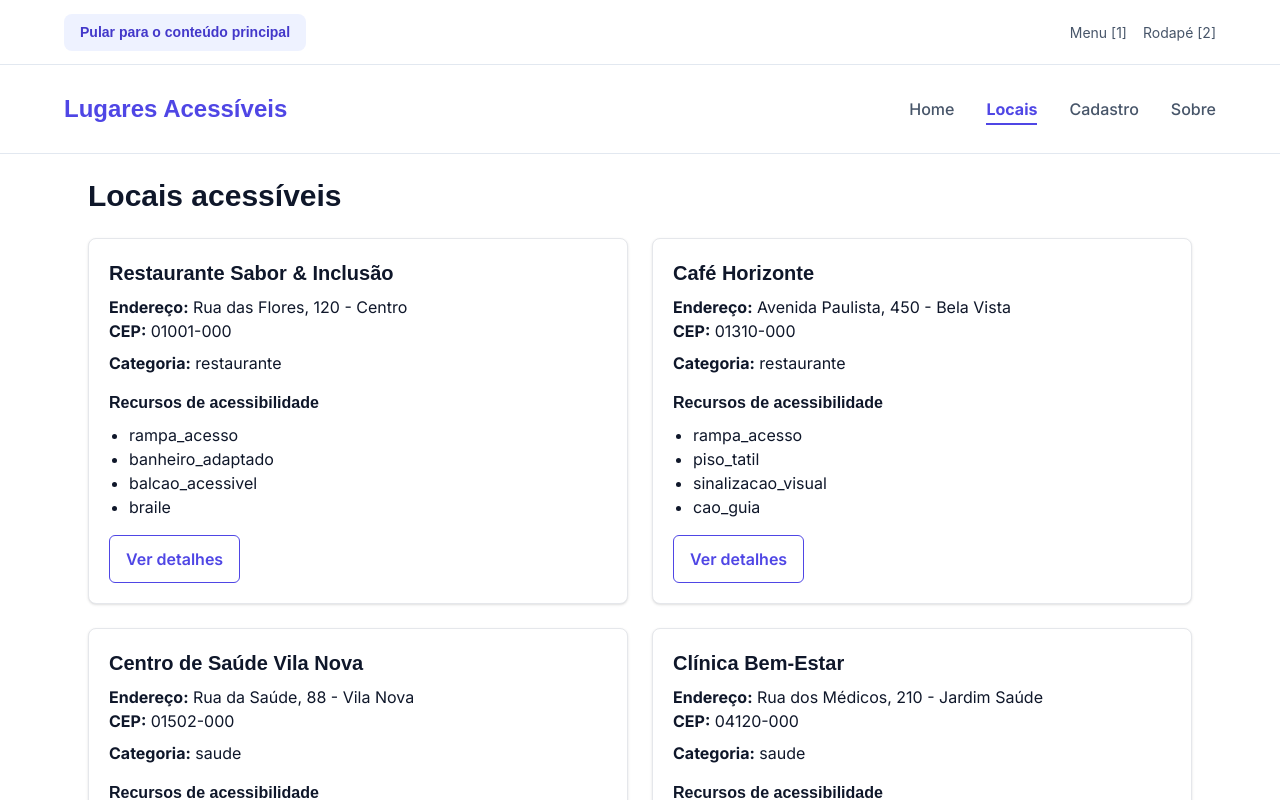
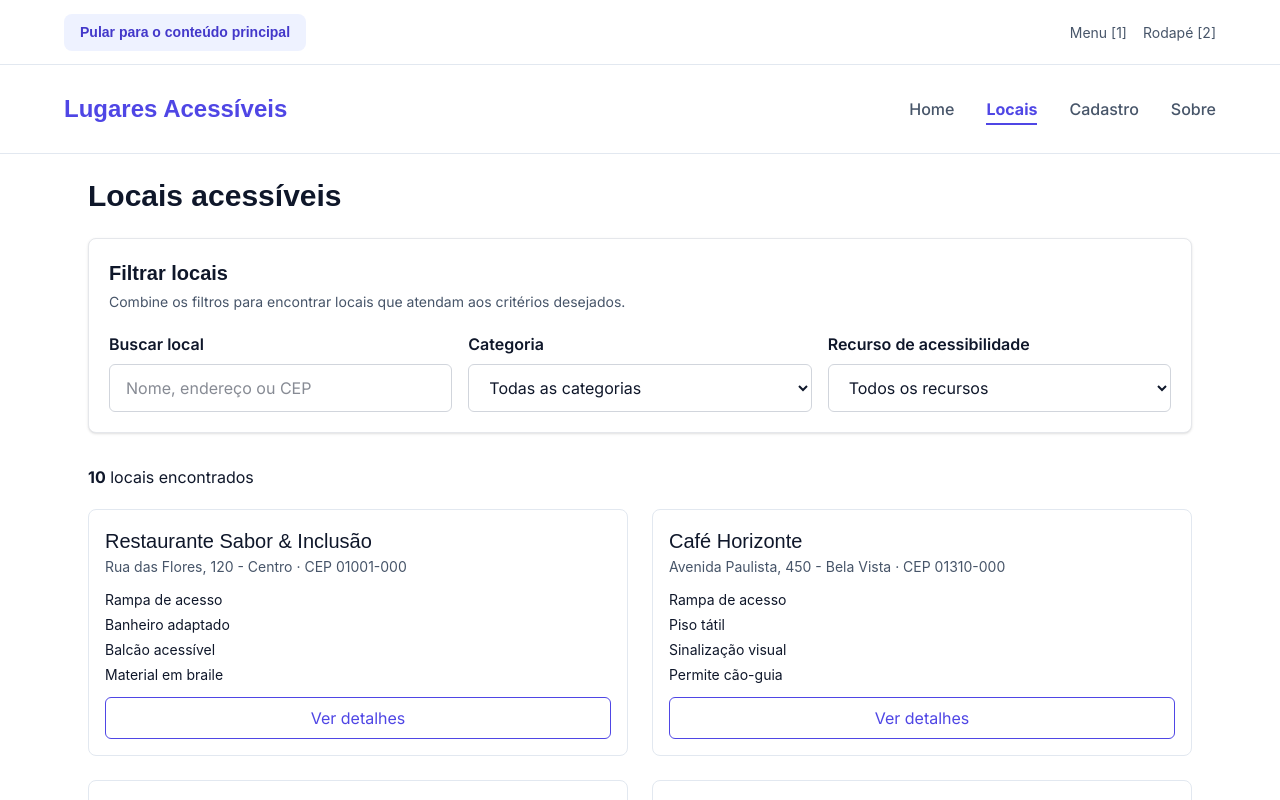
Before and after one commit to 1TDSPH-26/portal-locais-acessiveis, a React (Vite) app: page /locais in a window 1280 px wide. Shown: the top 800 px of the page. Built offline with nearby package versions, Linux system fonts and the light colour scheme; a web font is replaced by a local one.

Commit message:
feat: add combined filters interface

```diff
--- /dev/null
+++ b/src/data/rotulos.ts
@@ -0,0 +1,24 @@
+import type { Categoria, RecursoAcessibilidade } from '../types/local'
+
+export const CATEGORIA_LABELS: Record<Categoria, string> = {
+  restaurante: 'Restaurante',
+  saude: 'Saúde',
+  educacao: 'Educação',
+  lazer: 'Lazer',
+  servico_publico: 'Serviço público',
+}
+
+export const RECURSO_LABELS: Record<RecursoAcessibilidade, string> = {
+  rampa_acesso: 'Rampa de acesso',
+  banheiro_adaptado: 'Banheiro adaptado',
+  piso_tatil: 'Piso tátil',
+  sinalizacao_visual: 'Sinalização visual',
+  vagas_estacionamento: 'Vagas de estacionamento',
+  braile: 'Material em braile',
+  libras: 'Atendimento em Libras',
+  elevador: 'Elevador',
+  balcao_acessivel: 'Balcão acessível',
+  assentos_prioritarios: 'Assentos prioritários',
+  espaco_tranquilo: 'Espaço tranquilo',
+  cao_guia: 'Permite cão-guia',
+}
--- a/src/pages/Locais/Locais.tsx
+++ b/src/pages/Locais/Locais.tsx
@@ -1,28 +1,50 @@
-import { useEffect, useRef, useState } from 'react'
-import { Link } from 'react-router'
+import { useEffect, useMemo, useRef, useState } from 'react'
 import EmptyState from '../../components/Feedback/EmptyState'
 import ErrorMessage from '../../components/Feedback/ErrorMessage'
 import LoadingState from '../../components/Feedback/LoadingState'
+import LocalCard from '../../components/LocalCard/LocalCard'
 import { listaLocais } from '../../data/locais'
-import type { Local } from '../../types/local'
+import {
+  CATEGORIA_LABELS,
+  RECURSO_LABELS,
+} from '../../data/rotulos'
+import type {
+  Categoria,
+  Local,
+  RecursoAcessibilidade,
+} from '../../types/local'
+import {
+  filtrarLocais,
+  type FiltrosLocais,
+} from '../../utils/filtrarLocais'
 
-const classeLinkDetalhes = [
- 'mt-4 inline-flex min-h-12 items-center rounded-md border border-primaria-600',
- 'px-4 py-2 font-corpo text-botao font-semibold text-primaria-600',
- 'hover:bg-fundo-suave focus-visible:outline-2 focus-visible:outline-offset-4',
- 'focus-visible:outline-primaria-600',
+const FILTROS_INICIAIS: FiltrosLocais = {
+  busca: '',
+  categoria: '',
+  recurso: '',
+}
+
+const classeControle = [
+  'min-h-12 w-full rounded-md border border-gray-300 bg-white px-4 py-2',
+  'font-corpo text-corpo-16 text-texto',
+  'focus:outline-none focus:ring-2 focus:ring-primaria-600 focus:ring-offset-2',
 ].join(' ')
 
+const classeBotao = [
+  'min-h-12 rounded-md border border-primaria-600 px-4 py-2',
+  'font-corpo text-botao font-semibold text-primaria-600',
+  'hover:bg-fundo-suave',
+  'focus:outline-none focus:ring-2 focus:ring-primaria-600 focus:ring-offset-2',
+].join(' ')
 
 export default function Locais() {
   const [locais, setLocais] = useState<Local[]>([])
   const [loading, setLoading] = useState(true)
   const [error, setError] = useState(false)
+  const [paginaAtual, setPaginaAtual] = useState(1)
+  const [filtros, setFiltros] = useState<FiltrosLocais>(FILTROS_INICIAIS)
 
-
-  const [paginaAtual, setPaginaAtual] = useState(1)
   const itensPorPagina = 4
-
   const tituloRef = useRef<HTMLHeadingElement>(null)
 
   useEffect(() => {
@@ -41,13 +63,87 @@ export default function Locais() {
     }
   }, [])
 
-  const totalPaginas = Math.ceil(locais.length / itensPorPagina)
+  const locaisFiltrados = useMemo(
+    () => filtrarLocais(locais, filtros),
+    [locais, filtros],
+  )
+
+  useEffect(() => {
+    setPaginaAtual(1)
+  }, [filtros.busca, filtros.categoria, filtros.recurso])
+
+  const totalPaginas = Math.ceil(
+    locaisFiltrados.length / itensPorPagina,
+  )
+
   const indiceInicial = (paginaAtual - 1) * itensPorPagina
-  const locaisPaginados = locais.slice(indiceInicial, indiceInicial + itensPorPagina)
+
+  const locaisPaginados = locaisFiltrados.slice(
+    indiceInicial,
+    indiceInicial + itensPorPagina,
+  )
+
+  const possuiFiltrosAtivos =
+    filtros.busca !== '' ||
+    filtros.categoria !== '' ||
+    filtros.recurso !== ''
+
+  const atualizarBusca = (
+    evento: React.ChangeEvent<HTMLInputElement>,
+  ) => {
+    setFiltros((estadoAtual) => ({
+      ...estadoAtual,
+      busca: evento.target.value,
+    }))
+  }
+
+  const atualizarCategoria = (
+    evento: React.ChangeEvent<HTMLSelectElement>,
+  ) => {
+    setFiltros((estadoAtual) => ({
+      ...estadoAtual,
+      categoria: evento.target.value as Categoria | '',
+    }))
+  }
+
+  const atualizarRecurso = (
+    evento: React.ChangeEvent<HTMLSelectElement>,
+  ) => {
+    setFiltros((estadoAtual) => ({
+      ...estadoAtual,
+      recurso: evento.target.value as RecursoAcessibilidade | '',
+    }))
+  }
+
+  const limparFiltros = () => {
+    setFiltros(FILTROS_INICIAIS)
+  }
+
+  const removerBusca = () => {
+    setFiltros((estadoAtual) => ({
+      ...estadoAtual,
+      busca: '',
+    }))
+  }
+
+  const removerCategoria = () => {
+    setFiltros((estadoAtual) => ({
+      ...estadoAtual,
+      categoria: '',
+    }))
+  }
+
+  const removerRecurso = () => {
+    setFiltros((estadoAtual) => ({
+      ...estadoAtual,
+      recurso: '',
+    }))
+  }
 
   const mudarPagina = (novaPagina: number) => {
     if (novaPagina >= 1 && novaPagina <= totalPaginas) {
       setPaginaAtual(novaPagina)
+
       if (tituloRef.current) {
         tituloRef.current.focus()
       }
@@ -83,45 +179,178 @@ export default function Locais() {
         Locais acessíveis
       </h1>
 
-      <section className="grid gap-6 md:grid-cols-2">
-        {locaisPaginados.map((local) => (
-          <article
-            key={local.id}
-            className="rounded-lg border border-gray-200 bg-white p-5 shadow-sm"
+      <section
+        aria-labelledby="filtros-titulo"
+        className="mb-8 rounded-lg border border-gray-200 bg-white p-5 shadow-sm"
       >
-            <h2 className="mb-2 font-display text-xl font-bold text-texto">
-              {local.nome}
+        <div className="mb-5">
+          <h2
+            id="filtros-titulo"
+            className="font-display text-xl font-bold text-texto"
+          >
+            Filtrar locais
           </h2>
 
+          <p className="mt-1 font-corpo text-corpo-14 text-secundaria">
+            Combine os filtros para encontrar locais que atendam aos
+            critérios desejados.
+          </p>
+        </div>
+
+        <div className="grid gap-4 md:grid-cols-3">
+          <div>
+            <label
+              htmlFor="busca-local"
+              className="mb-2 block font-corpo text-corpo-16 font-semibold text-texto"
+            >
+              Buscar local
+            </label>
+
+            <input
+              id="busca-local"
+              type="search"
+              value={filtros.busca}
+              onChange={atualizarBusca}
+              placeholder="Nome, endereço ou CEP"
+              className={classeControle}
+            />
+          </div>
+
+          <div>
+            <label
+              htmlFor="categoria-local"
+              className="mb-2 block font-corpo text-corpo-16 font-semibold text-texto"
+            >
+              Categoria
+            </label>
+
+            <select
+              id="categoria-local"
+              value={filtros.categoria}
+              onChange={atualizarCategoria}
+              className={classeControle}
+            >
+              <option value="">Todas as categorias</option>
+
+              {Object.entries(CATEGORIA_LABELS).map(
+                ([valor, label]) => (
+                  <option key={valor} value={valor}>
+                    {label}
+                  </option>
+                ),
+              )}
+            </select>
+          </div>
+
+          <div>
+            <label
+              htmlFor="recurso-local"
+              className="mb-2 block font-corpo text-corpo-16 font-semibold text-texto"
+            >
+              Recurso de acessibilidade
+            </label>
+
+            <select
+              id="recurso-local"
+              value={filtros.recurso}
+              onChange={atualizarRecurso}
+              className={classeControle}
+            >
+              <option value="">Todos os recursos</option>
+
+              {Object.entries(RECURSO_LABELS).map(
+                ([valor, label]) => (
+                  <option key={valor} value={valor}>
+                    {label}
+                  </option>
+                ),
+              )}
+            </select>
+          </div>
+        </div>
+
+        {possuiFiltrosAtivos && (
+          <div className="mt-5">
+            <div className="mb-2 flex flex-wrap items-center gap-2">
+              <span className="font-corpo text-corpo-14 font-semibold text-texto">
+                Filtros ativos:
+              </span>
+
+              {filtros.busca !== '' && (
+                <button
+                  type="button"
+                  onClick={removerBusca}
+                  aria-label={`Remover filtro de busca: ${filtros.busca}`}
+                  className="min-h-10 rounded-full border border-primaria-600 bg-fundo-suave px-3 py-2 font-corpo text-corpo-14 text-primaria-600 hover:bg-gray-100 focus:outline-none focus:ring-2 focus:ring-primaria-600 focus:ring-offset-2"
+                >
+                  Busca: {filtros.busca} ×
+                </button>
+              )}
+
+              {filtros.categoria !== '' && (
+                <button
+                  type="button"
+                  onClick={removerCategoria}
+                  aria-label={`Remover filtro de categoria: ${CATEGORIA_LABELS[filtros.categoria]}`}
+                  className="min-h-10 rounded-full border border-primaria-600 bg-fundo-suave px-3 py-2 font-corpo text-corpo-14 text-primaria-600 hover:bg-gray-100 focus:outline-none focus:ring-2 focus:ring-primaria-600 focus:ring-offset-2"
+                >
+                  Categoria: {CATEGORIA_LABELS[filtros.categoria]} ×
+                </button>
+              )}
+
+              {filtros.recurso !== '' && (
+                <button
+                  type="button"
+                  onClick={removerRecurso}
+                  aria-label={`Remover filtro de recurso: ${RECURSO_LABELS[filtros.recurso]}`}
+                  className="min-h-10 rounded-full border border-primaria-600 bg-fundo-suave px-3 py-2 font-corpo text-corpo-14 text-primaria-600 hover:bg-gray-100 focus:outline-none focus:ring-2 focus:ring-primaria-600 focus:ring-offset-2"
+                >
+                  Recurso: {RECURSO_LABELS[filtros.recurso]} ×
+                </button>
+              )}
+            </div>
+
+            <button
+              type="button"
+              onClick={limparFiltros}
+              className={classeBotao}
+            >
+              Limpar filtros
+            </button>
+          </div>
+        )}
+      </section>
+
+      <div
+        className="mb-5"
+        aria-live="polite"
+        aria-atomic="true"
+      >
         <p className="font-corpo text-corpo-16 text-texto">
-              <strong>Endereço:</strong> {local.endereco}
+          <strong>{locaisFiltrados.length}</strong>{' '}
+          {locaisFiltrados.length === 1
+            ? 'local encontrado'
+            : 'locais encontrados'}
         </p>
+      </div>
 
-            <p className="font-corpo text-corpo-16 text-texto">
-              <strong>CEP:</strong> {local.cep}
-            </p>
-
-            <p className="mt-2 font-corpo text-corpo-16 text-texto">
-              <strong>Categoria:</strong> {local.categoria}
-            </p>
-
-            <div className="mt-4">
-              <h3 className="mb-2 font-display text-corpo-16 font-bold text-texto">
-                Recursos de acessibilidade
-              </h3>
-
-              <ul className="list-disc pl-5 font-corpo text-corpo-16 text-texto">
-                {local.recursosAcessibilidade.map((recurso) => (
-                  <li key={recurso}>{recurso}</li>
-                ))}
-              </ul>
-            </div>
-            <Link to={`/locais/${local.id}`} className={classeLinkDetalhes} >
-                Ver detalhes
-              <span className="sr-only"> de {local.nome}</span>
-            </Link>
-
-          </article>
+      {locaisFiltrados.length === 0 ? (
+        <EmptyState
+          title="Nenhum local encontrado"
+          message="Não encontramos locais que correspondam aos filtros selecionados. Tente remover ou alterar algum filtro."
+        />
+      ) : (
+        <>
+          <section
+            aria-label="Lista de locais acessíveis"
+            className="grid gap-6 md:grid-cols-2"
+          >
+            {locaisPaginados.map((local) => (
+              <LocalCard
+                key={local.id}
+                local={local}
+                detalhesUrl={`/locais/${local.id}`}
+              />
             ))}
           </section>
 
@@ -140,28 +369,38 @@ export default function Locais() {
                 Anterior
               </button>
 
-          <div className="flex gap-1" role="group" aria-label="Páginas">
-            {Array.from({ length: totalPaginas }, (_, index) => {
+              <div
+                className="flex gap-1"
+                role="group"
+                aria-label="Páginas"
+              >
+                {Array.from(
+                  { length: totalPaginas },
+                  (_, index) => {
                     const pagina = index + 1
-              const ehPaginaAtual = pagina === paginaAtual
+                    const ehPaginaAtual =
+                      pagina === paginaAtual
 
                     return (
                       <button
                         key={pagina}
                         type="button"
                         onClick={() => mudarPagina(pagina)}
-                  aria-current={ehPaginaAtual ? 'page' : undefined}
+                        aria-current={
+                          ehPaginaAtual ? 'page' : undefined
+                        }
                         aria-label={`Página ${pagina}`}
                         className={`min-w-[40px] rounded-md px-3 py-2 font-corpo text-sm font-medium transition-colors focus:outline-none focus:ring-2 focus:ring-blue-600 focus:ring-offset-2 ${
                           ehPaginaAtual
-                      ? 'bg-blue-600 text-white font-bold'
+                            ? 'bg-blue-600 font-bold text-white'
                             : 'border border-gray-300 text-texto hover:bg-gray-100'
                         }`}
                       >
                         {pagina}
                       </button>
                     )
-            })}
+                  },
+                )}
               </div>
 
               <button
@@ -175,6 +414,8 @@ export default function Locais() {
               </button>
             </nav>
           )}
+        </>
+      )}
     </main>
   )
 }
```
Lines whose indentation alone changed are shown as unchanged.
